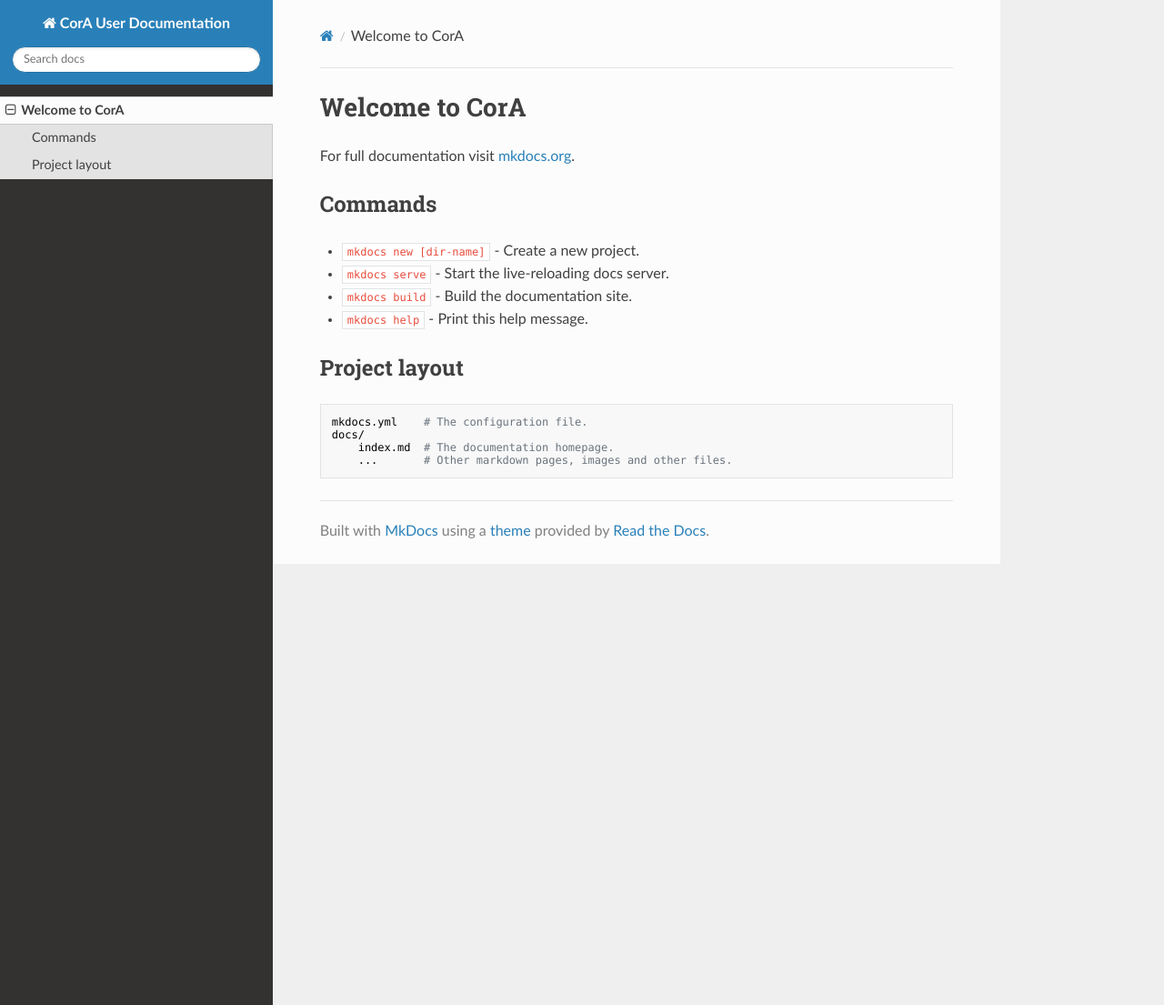
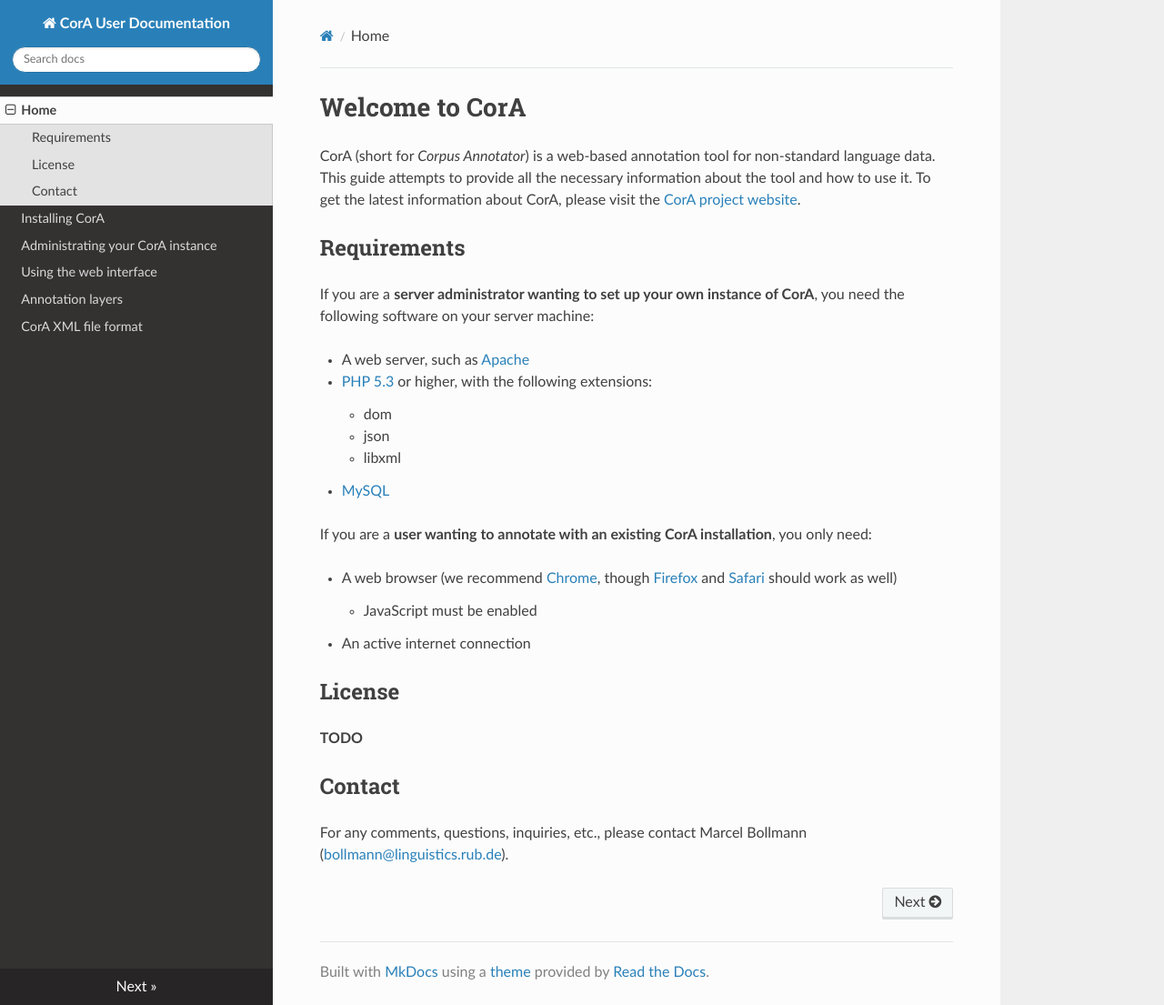
Before and after one commit to comphist/cora, an MkDocs documentation site: the page built from doc/mkdocs/docs/index.md, in a window 1280 px wide and 1105 px high. Shown: the whole window at 91% size. Built offline with MkDocs 1.6.1, drawn with Linux system fonts in a browser that asks for light colours; nearby versions of some CDN libraries; old or Windows-style settings are respelled for this version of MkDocs.

Commit message:
Docs: Some infos and a rough sketch of documentation structure

```diff
--- a/doc/mkdocs/docs/index.md
+++ b/doc/mkdocs/docs/index.md
@@ -1,17 +1,37 @@
 # Welcome to CorA
 
-For full documentation visit [mkdocs.org](http://mkdocs.org).
+CorA (short for *Corpus Annotator*) is a web-based annotation tool for
+non-standard language data.  This guide attempts to provide all the necessary
+information about the tool and how to use it.  To get the latest information
+about CorA, please visit the
+[CorA project website](http://www.linguistics.rub.de/comphist/resources/cora/).
 
-## Commands
+## Requirements
 
-* `mkdocs new [dir-name]` - Create a new project.
-* `mkdocs serve` - Start the live-reloading docs server.
-* `mkdocs build` - Build the documentation site.
-* `mkdocs help` - Print this help message.
+If you are a **server administrator wanting to set up your own instance of
+CorA**, you need the following software on your server machine:
 
-## Project layout
+* A web server, such as [Apache](http://httpd.apache.org/)
+* [PHP 5.3](http://www.php.net/) or higher, with the following extensions:
+    * dom
+    * json
+    * libxml
+* [MySQL](http://www.mysql.com/)
 
-    mkdocs.yml    # The configuration file.
-    docs/
-        index.md  # The documentation homepage.
-        ...       # Other markdown pages, images and other files.
+If you are a **user wanting to annotate with an existing CorA installation**,
+you only need:
+
+* A web browser (we recommend [Chrome](http://www.google.com/chrome/), though
+  [Firefox](http://www.mozilla.org/firefox/) and
+  [Safari](http://www.apple.com/safari/) should work as well)
+    * JavaScript must be enabled
+* An active internet connection
+
+## License
+
+**TODO**
+
+## Contact
+
+For any comments, questions, inquiries, etc., please contact Marcel Bollmann
+(<bollmann@linguistics.rub.de>).
--- a/doc/mkdocs/mkdocs.yml
+++ b/doc/mkdocs/mkdocs.yml
@@ -1,2 +1,9 @@
 site_name: CorA User Documentation
 theme: readthedocs
+pages:
+  - Home: index.md
+  - Installing CorA: setup.md
+  - Administrating your CorA instance: admin.md
+  - Using the web interface: using.md
+  - Annotation layers: layers.md
+  - CorA XML file format: coraxml.md
```
Also changed, not shown: doc/mkdocs/docs/admin.md (added, +1 -0 lines), doc/mkdocs/docs/coraxml.md (added, +1 -0 lines), doc/mkdocs/docs/layers.md (added, +1 -0 lines), doc/mkdocs/docs/setup.md (added, +29 -0 lines), doc/mkdocs/docs/using.md (added, +1 -0 lines).
